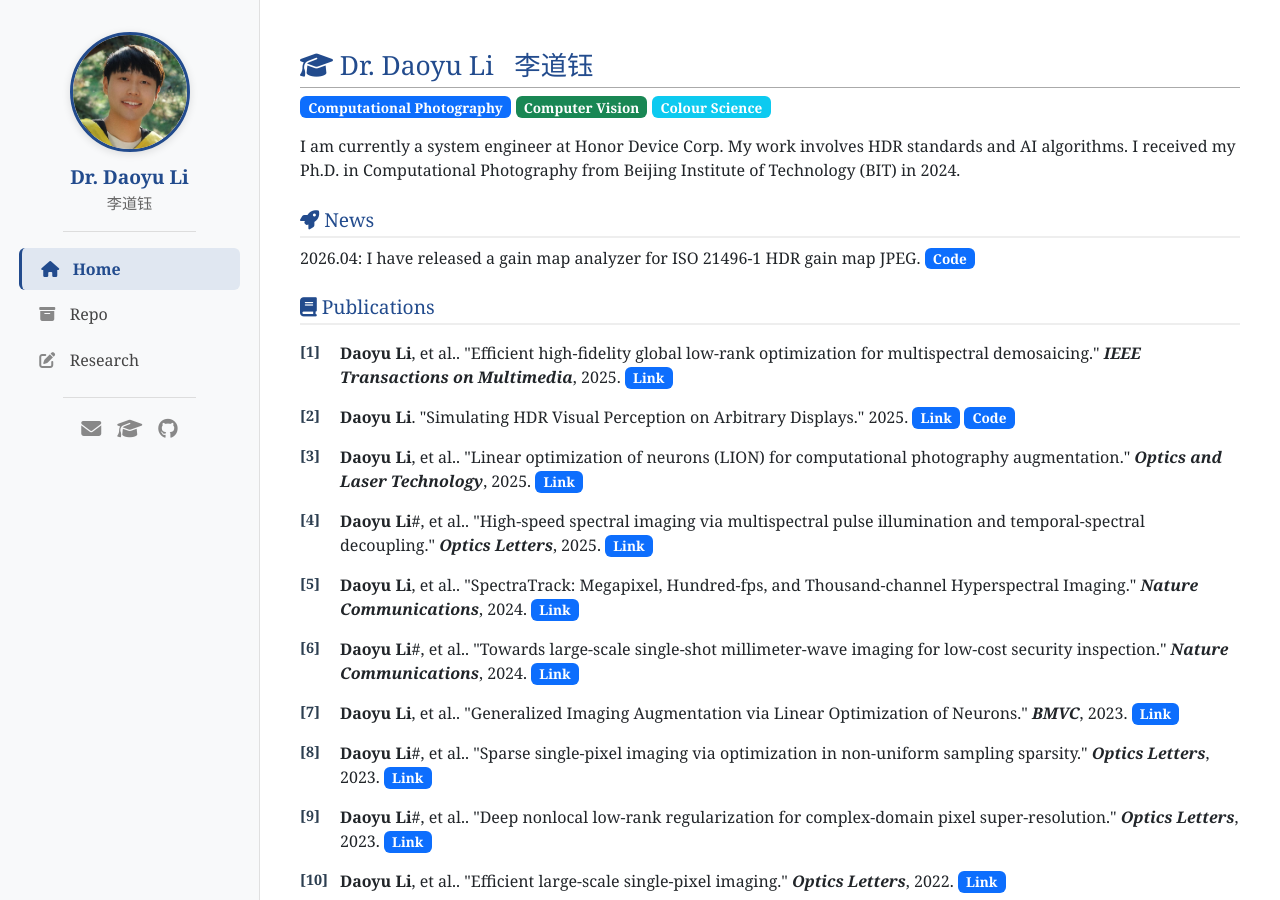
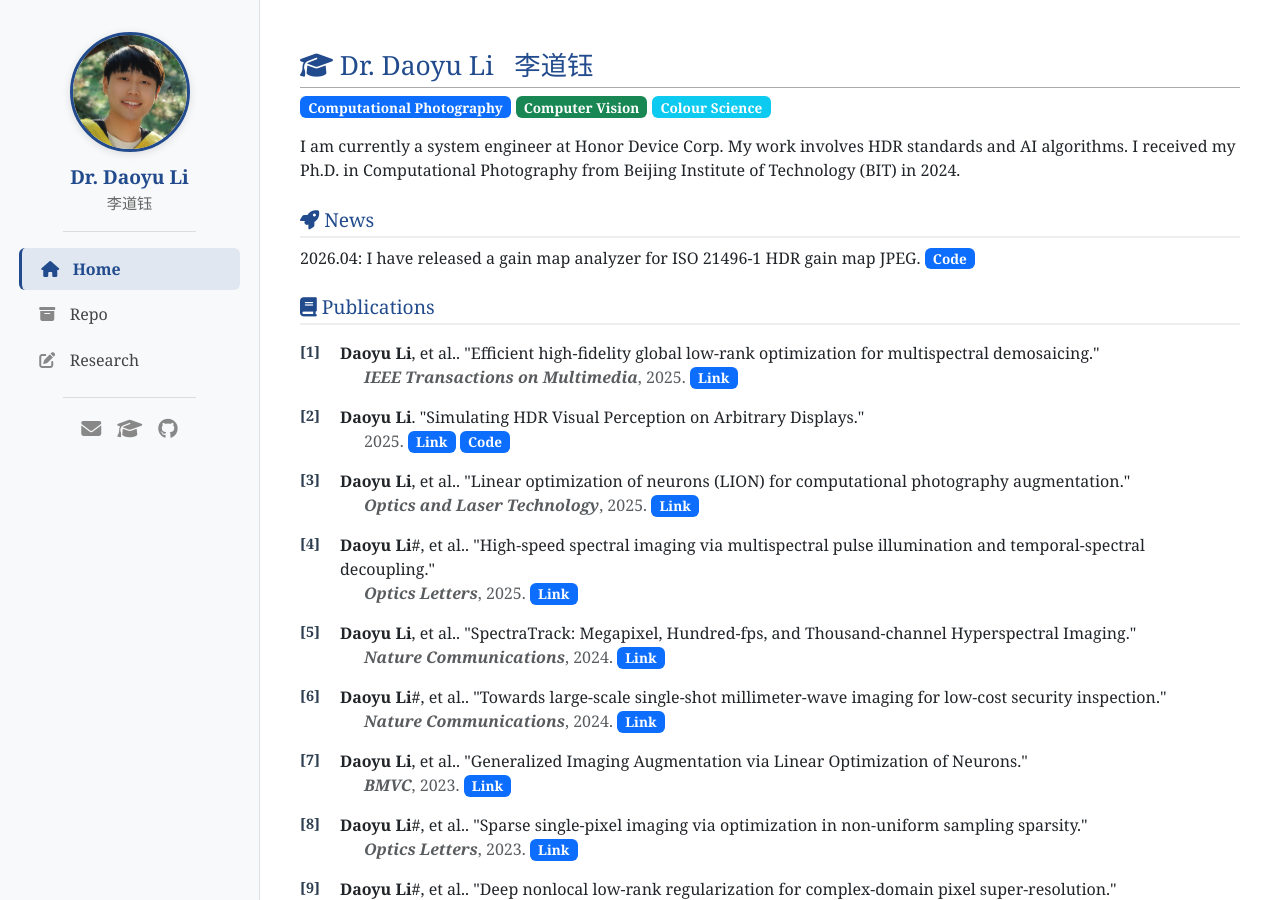
Before and after one commit to daoyuli/daoyuli.github.io, a Jekyll site: the page built from index.md, in a window 1280 px wide and 900 px high. Built offline with Jekyll 4.4.1, drawn with Linux system fonts in a browser that asks for light colours; nearby versions of some CDN libraries.

Commit message:
improve publications layout: journal/year on new line

```diff
--- a/_includes/publication-list.html
+++ b/_includes/publication-list.html
@@ -7,10 +7,13 @@
         <div class="publication-item">
             {{ pub.authors }}.
             "{{ pub.title }}"
+            <br>
+            <span class="text-muted ms-4">
             {% if pub.journal %}
             <strong><em>{{ pub.journal }}</em></strong>,
             {% endif %}
             {{ pub.year }}.
+            </span>
             {% for link in pub.links %}
             <a href="{{ link.url }}" target="_blank" class="badge bg-primary text-decoration-none">
                 {{ link.label }}
```
